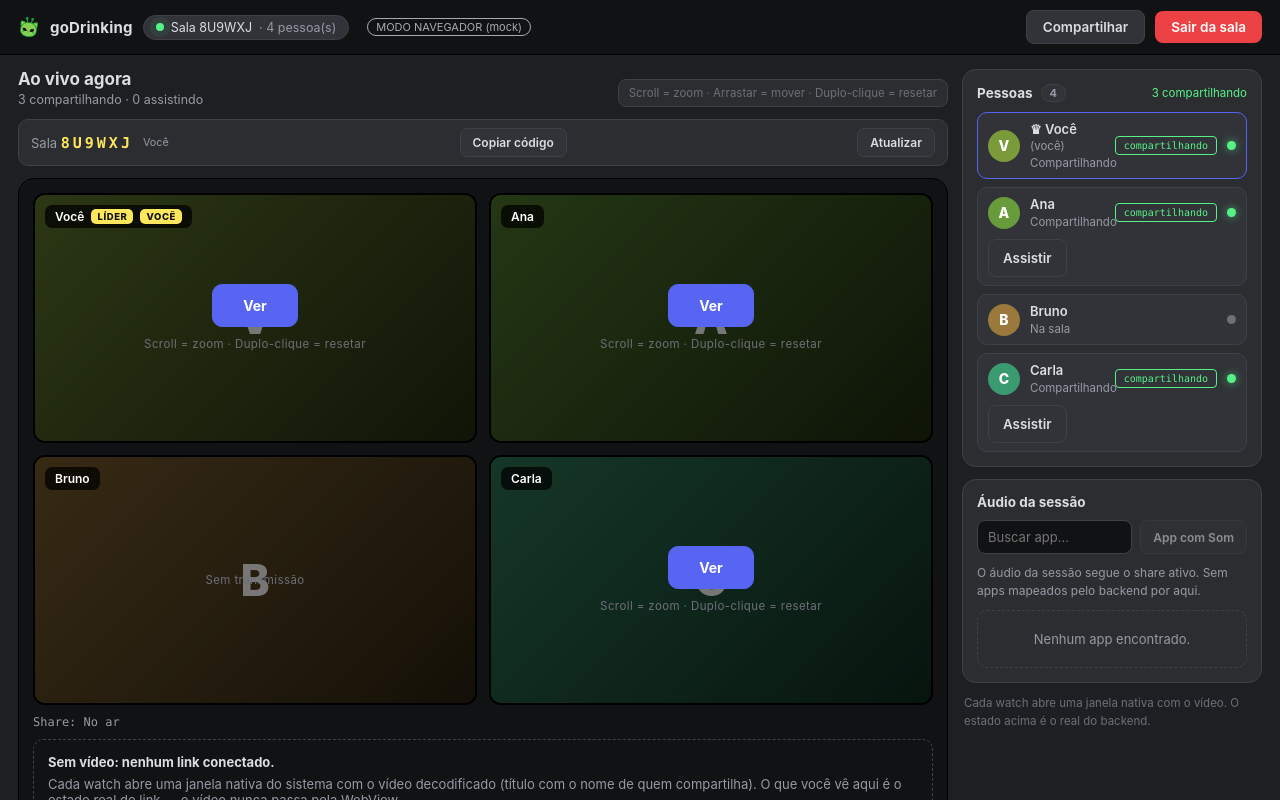
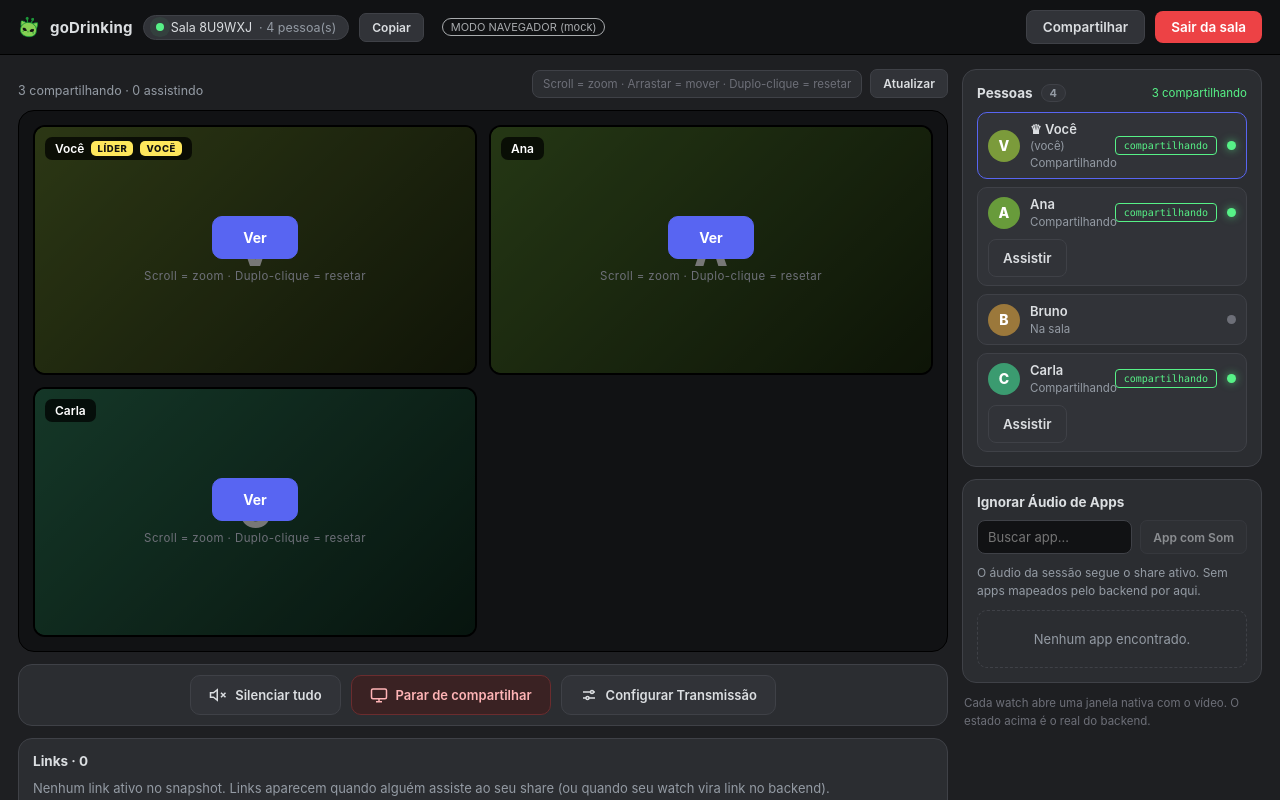
Before and after one commit to CosmicSnow/GoDrinking, a React (Vite) app in the folder app/web/: page / in a window 1280 px wide. Both pictures are taken after a click on the button "Criar sala". Shown: the top 800 px of the page. Built offline with nearby package versions, Linux system fonts and the light colour scheme.

Commit message:
refactor: simplify stage UI, restrict inputs to numeric values, and improve quality settings fieldset behavior

```diff
--- a/app/web/src/styles.css
+++ b/app/web/src/styles.css
@@ -51,6 +51,7 @@ button{font-family:inherit}
 .stage-head p{color:var(--mut);font-size:12.5px;margin-top:3px}
 .stage-hint{font-size:11.5px;color:var(--dim);background:var(--bg2);border:1px solid var(--line);
   padding:6px 10px;border-radius:8px;white-space:nowrap}
+.stage-head-actions{display:flex;align-items:center;gap:8px}
 
 /* ── Lobby ── */
 .lobby{background:linear-gradient(180deg,#26272b,#1e1f22);border:1px solid var(--line);border-radius:16px;
@@ -235,7 +236,7 @@ button{font-family:inherit}
 .modal-head{display:flex;align-items:center;justify-content:space-between;margin-bottom:12px}
 .modal-head h2{font-size:16px}
 .icon-btn{background:var(--bg3);border:1px solid var(--line);color:var(--txt);border-radius:8px;
-  width:30px;height:30px;cursor:pointer}
+  width:30px;height:30px;cursor:pointer;display:flex;align-items:center;justify-content:center}
 .icon-btn:hover{background:#3d3f45}
 .tabs{display:flex;gap:8px;margin-bottom:14px}
 .tab{flex:1;border:1px solid var(--line);background:var(--bg3);color:var(--mut);border-radius:9px;
--- a/app/web/src/views.tsx
+++ b/app/web/src/views.tsx
@@ -288,13 +288,16 @@ export function QualityPanel(props: QualityPanelProps) {
     resolution, customW, customH, quality, customBitrate, customFps, srcDims,
   });
   const valid = "profile" in resolved;
-  const disabled = !shareLive || busy || applying || !valid;
+  // Fieldset libera digitação sempre que há share (sem `!valid`: com CUSTOM
+  // vazio o usuário precisa digitar para corrigir). Só o Aplicar gata em `valid`.
+  const fieldDisabled = !shareLive || busy || applying;
+  const disabled = fieldDisabled || !valid;
   return (
     <div className="quality">
       {!shareLive ? (
         <p className="empty" role="status">{QUALITY_DISABLED_REASON}</p>
       ) : null}
-      <fieldset disabled={disabled} aria-label="Perfil de qualidade">
+      <fieldset disabled={fieldDisabled} aria-label="Perfil de qualidade">
         <div className="row">
           <div className="field">
             <label htmlFor="resolution">Resolução</label>
@@ -330,7 +333,7 @@ export function QualityPanel(props: QualityPanelProps) {
               <input
                 id="custom-w"
                 value={customW}
-                onChange={(event) => onCustomW(event.target.value)}
+                onChange={(event) => onCustomW(event.target.value.replace(/\D/g, ""))}
                 placeholder="1280"
                 inputMode="numeric"
                 autoComplete="off"
@@ -341,7 +344,7 @@ export function QualityPanel(props: QualityPanelProps) {
               <input
                 id="custom-h"
                 value={customH}
-                onChange={(event) => onCustomH(event.target.value)}
+                onChange={(event) => onCustomH(event.target.value.replace(/\D/g, ""))}
                 placeholder="720"
                 inputMode="numeric"
                 autoComplete="off"
@@ -356,7 +359,7 @@ export function QualityPanel(props: QualityPanelProps) {
               <input
                 id="custom-bitrate"
                 value={customBitrate}
-                onChange={(event) => onCustomBitrate(event.target.value)}
+                onChange={(event) => onCustomBitrate(event.target.value.replace(/\D/g, ""))}
                 placeholder="2000"
                 inputMode="numeric"
                 autoComplete="off"
@@ -367,7 +370,7 @@ export function QualityPanel(props: QualityPanelProps) {
               <input
                 id="custom-fps"
                 value={customFps}
-                onChange={(event) => onCustomFps(event.target.value)}
+                onChange={(event) => onCustomFps(event.target.value.replace(/\D/g, ""))}
                 placeholder="30"
                 inputMode="numeric"
                 autoComplete="off"
@@ -382,13 +385,7 @@ export function QualityPanel(props: QualityPanelProps) {
           {resolved.profile.bitrate_kbps} kbps · {resolved.profile.fps} fps
           {srcDims ? ` (fonte ${srcDims.w}×${srcDims.h})` : " (fonte desconhecida: sem teto de upscale)"}
         </p>
-      ) : (
-        <ul className="errors" role="alert">
-          {resolved.errors.map((message) => (
-            <li key={message}>{message}</li>
-          ))}
-        </ul>
-      )}
+      ) : null}
       <div className="row">
         <button
           type="button"
@@ -856,9 +853,9 @@ function Tile(props: TileProps) {
 
 export function RoomScreen(props: RoomProps) {
   const {
-    roomCode, nickname, snapshot, roster, selfId, selfNickname, watching,
+    roomCode, snapshot, roster, selfId, selfNickname, watching,
     source, onSource, sources, sourcesError, caps, onListSources,
-    busy, error, lastSignal, lastMedia, stats, quality, linkStats,
+    busy, error, lastSignal, lastMedia, quality, linkStats,
     onRefresh, onLeave, onShare, onStopShare, onWatch, onUnwatch,
     mock = false,
   } = props;
@@ -883,9 +880,10 @@ export function RoomScreen(props: RoomProps) {
   const { toast, show } = useToast();
 
   const sharingMembers = roster.filter((member) => member.share);
-  const pinned = pinnedId ? roster.find((member) => member.id === pinnedId) ?? null : null;
-  const gridMembers = pinned ? [pinned] : roster;
-  const stripMembers = pinned ? roster.filter((member) => member.id !== pinned.id) : [];
+  // Palco mostra SOMENTE quem compartilha; sidebar continua com todo mundo.
+  const pinned = pinnedId ? sharingMembers.find((member) => member.id === pinnedId) ?? null : null;
+  const gridMembers = pinned ? [pinned] : sharingMembers;
+  const stripMembers = pinned ? sharingMembers.filter((member) => member.id !== pinned.id) : [];
 
   const say = (message: string): void => show(message);
 
@@ -954,6 +952,16 @@ export function RoomScreen(props: RoomProps) {
             <span>Sala {roomCode ?? "sem código ainda"}</span>
             <em>· {roster.length} pessoa(s)</em>
           </span>
+          {roomCode ? (
+            <button
+              type="button"
+              className="btn ghost small"
+              onClick={copyCode}
+              title="Copia o código da sala"
+            >
+              Copiar
+            </button>
+          ) : null}
           {mock ? (
             <span
               className="mock-tag"
@@ -993,24 +1001,14 @@ export function RoomScreen(props: RoomProps) {
         <main className="stage-wrap">
           <div className="stage-head">
             <div>
-              <h1>{sharing ? "Ao vivo agora" : "Prévia da sala"}</h1>
               <p>
                 {sharingMembers.length} compartilhando · {watching.length} assistindo
               </p>
             </div>
+            <div className="stage-head-actions">
               <div className="stage-hint">
                 Scroll = zoom · Arrastar = mover · Duplo-clique = resetar
               </div>
-          </div>
-
-          <div className="room-code-bar">
-            <span>Sala <strong data-testid="room-code">{roomCode ?? "sem código ainda"}</strong></span>
-            <small>{nickname}</small>
-            {roomCode ? (
-              <button type="button" className="btn ghost small" onClick={copyCode}>
-                Copiar código
-              </button>
-            ) : null}
               <button
                 type="button"
                 className="btn ghost small"
@@ -1024,13 +1022,14 @@ export function RoomScreen(props: RoomProps) {
                 {busy ? "Atualizando…" : "Atualizar"}
               </button>
             </div>
+          </div>
 
           {error ? (
             <p className="lobby-error" role="alert">{error}</p>
           ) : null}
 
           <section className="stage" aria-label="Transmissões da sala">
-            {roster.length === 0 ? (
+            {sharingMembers.length === 0 ? (
               <div className="empty-stage">Sem transmissões</div>
             ) : (
               <>
@@ -1094,34 +1093,8 @@ export function RoomScreen(props: RoomProps) {
                     </div>
                   </>
                 ) : null}
-                {sharingMembers.length === 0 ? (
-                  <div className="empty-stage">Sem transmissões</div>
-                ) : null}
               </>
             )}
-            <span className="state" data-testid="share-state">
-              Share: {shareState ? shareLabel(shareState) : "desconhecido — toque Atualizar"}
-            </span>
-            <div className="video-placeholder" role="status">
-              <strong>
-                {links.some((link) => link.state === "connected")
-                  ? "Vídeo na janela nativa."
-                  : "Sem vídeo: nenhum link conectado."}
-              </strong>
-              <span>
-                Cada watch abre uma janela nativa do sistema com o vídeo decodificado
-                (título com o nome de quem compartilha). O que você vê aqui é o
-                estado real do link — o vídeo nunca passa pela WebView.
-              </span>
-              {stats ? (
-                <span data-testid="viewer-stats">
-                  Frames recebidos: {stats.frames} · keyframes: {stats.keyframes} · ICE:{" "}
-                  {stats.ice ? "conectado" : "negociando"} · apresentados: {stats.presented}
-                </span>
-              ) : (
-                <span>Frames recebidos: ainda sem amostra do evento de mídia.</span>
-              )}
-            </div>
           </section>
 
           <footer className="controls" data-hook="room-controls">
@@ -1299,7 +1272,7 @@ export function RoomScreen(props: RoomProps) {
 
           <section className="card" data-hook="audio-policy">
             <div className="card-head">
-              <h2>Áudio da sessão</h2>
+              <h2>Ignorar Áudio de Apps</h2>
             </div>
             <div className="audio-tools">
               <input
```
Also changed, not shown: 1 other file (tests, documents, lock files or other folders). Lines whose indentation alone changed are shown as unchanged.
